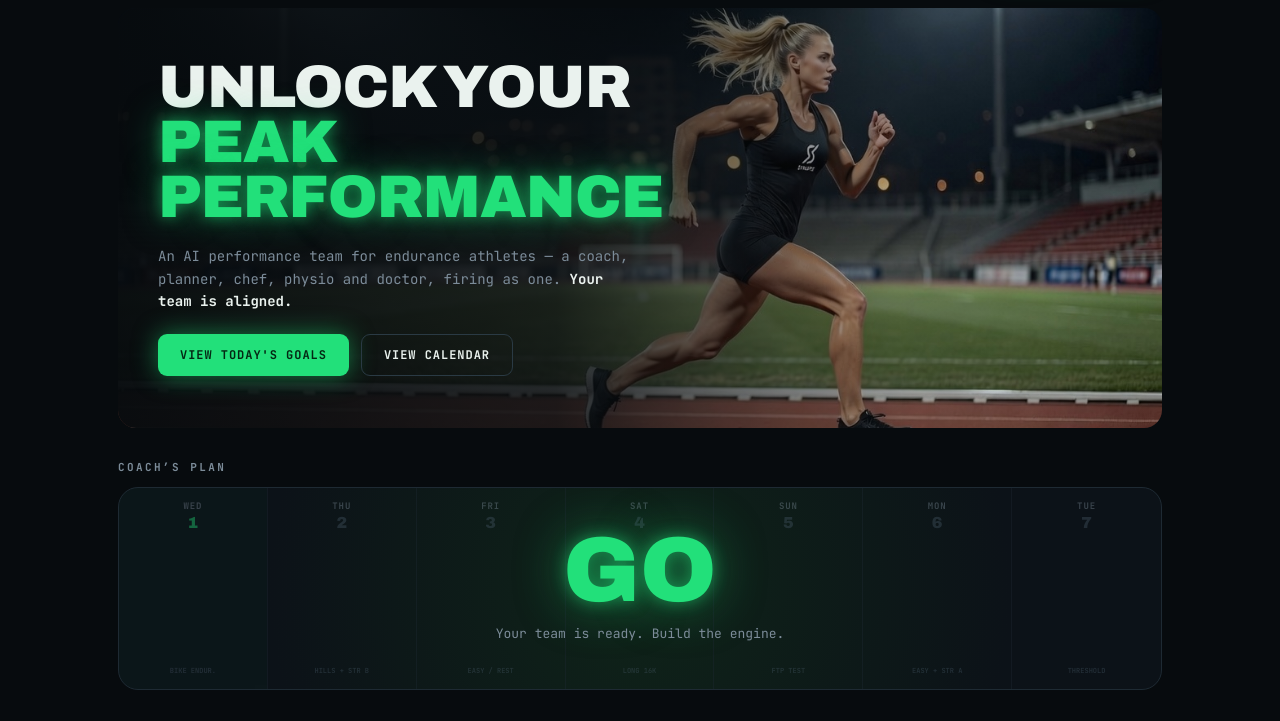
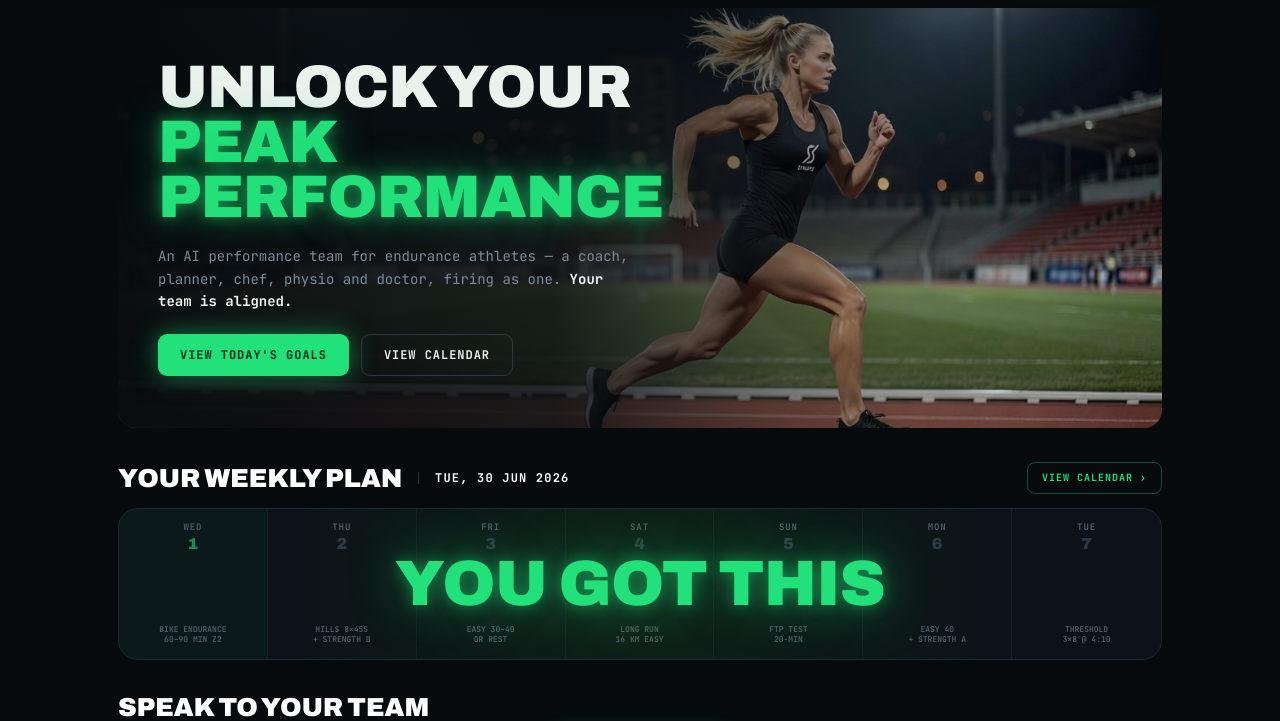
Before and after one commit to memegrandprix/Synapse, a plain HTML site: page index.html in a window 1280 px wide. Shown: the part 78-799 px from the top of the page. Drawn offline with Linux system fonts and the light colour scheme.

Commit message:
Add files via upload

```diff
--- a/index.html
+++ b/index.html
@@ -45,7 +45,8 @@
   /* verdict band */
   .sect{font:700 11px/1 var(--mono);letter-spacing:.22em;text-transform:uppercase;color:var(--muted);margin:34px 0 14px}
   .verdict{background:radial-gradient(circle at 50% 50%,#0f2419,#0c1218 70%);border:1px solid var(--line);border-radius:20px;padding:46px 20px;text-align:center}
-  .verdict .go{font:900 92px/.8 var(--disp);color:var(--node);text-shadow:0 0 50px var(--nodeglow),0 0 16px var(--nodeglow)}
+  .verdict .go{font:900 64px/.9 var(--disp);color:var(--node);text-shadow:0 0 50px var(--nodeglow),0 0 16px var(--nodeglow);text-align:center;letter-spacing:-.01em}
+  @media(max-width:620px){.verdict .go{font-size:42px}}
   .verdict .sub{font:400 13px/1.5 var(--mono);color:var(--muted);margin-top:16px}
 
   /* team */
@@ -67,12 +68,12 @@
 
   /* week calendar behind the GO verdict */
   .verdict{position:relative;overflow:hidden}
-  .vcal{position:absolute;inset:0;display:grid;grid-template-columns:repeat(7,1fr);opacity:.4;z-index:0}
+  .vcal{position:absolute;inset:0;display:grid;grid-template-columns:repeat(7,1fr);opacity:.6;z-index:0}
   .vcal .vd{border-right:1px solid var(--line);display:flex;flex-direction:column;align-items:center;padding-top:14px;gap:4px}
   .vcal .vd:last-child{border-right:none}
   .vcal .vdow{font:700 9px/1 var(--mono);letter-spacing:.1em;text-transform:uppercase;color:var(--muted)}
   .vcal .vnum{font:900 16px/1 var(--disp);color:var(--faint)}
-  .vcal .vses{margin-top:auto;margin-bottom:14px;font:700 7px/1.3 var(--mono);text-transform:uppercase;text-align:center;color:var(--faint);padding:0 4px}
+  .vcal .vses{margin-top:auto;margin-bottom:14px;font:700 8px/1.3 var(--mono);text-transform:uppercase;text-align:center;color:var(--muted);padding:0 4px}
   .vcal .vd.today .vnum{color:var(--node)}
   .vcal .vd.today{background:rgba(34,224,122,.06)}
   .verdict .go,.verdict .sub{position:relative;z-index:1}
@@ -93,6 +94,20 @@
   .banner-content p{font:400 14px/1.6 var(--mono);color:var(--muted);margin:20px 0 8px;max-width:480px}
   .banner-content p b{color:var(--text);font-weight:700}
   @media(max-width:760px){.banner-content h1{font-size:42px}.banner-content{padding:32px 24px}.banner{min-height:340px}}
+
+
+  .coachsect{display:flex;align-items:center;gap:16px;margin:34px 0 14px}
+  .coachsect .coachface{width:52px;height:52px;border-radius:11px;object-fit:cover;border:1px solid var(--node);box-shadow:0 0 14px rgba(34,224,122,.35)}
+  .coachsect .coachfallback{display:flex;align-items:center;justify-content:center;background:#0c1512;color:var(--node);font:900 20px/1 var(--disp)}
+  .coachsect .coachtitle{font:900 26px/1 var(--disp);text-transform:uppercase;letter-spacing:-.01em;color:#FFFFFF}
+  .coachsect .todaydate{font:700 12px/1 var(--mono);letter-spacing:.1em;text-transform:uppercase;color:#FFFFFF;border-left:1px solid var(--edge);padding-left:16px}
+  .coachsect .calbtn{margin-left:auto;font:700 10px/1 var(--mono);letter-spacing:.1em;text-transform:uppercase;color:var(--node);text-decoration:none;border:1px solid #1d4a33;border-radius:8px;padding:10px 14px}
+  .coachsect .calbtn:hover{background:rgba(34,224,122,.08)}
+  @media(max-width:620px){.coachsect .coachtitle{font-size:19px}.coachsect{gap:11px}.coachsect .todaydate{display:none}}
+
+
+  .teamsect{font:900 26px/1 var(--disp);text-transform:uppercase;letter-spacing:-.01em;color:#FFFFFF}
+  @media(max-width:620px){.teamsect{font-size:19px}}
 
 </style>
 
@@ -118,27 +133,29 @@
     </div>
   </div>
 
-  <div class="sect">Coach&#8217;s plan</div>
+  <div class="coachsect"><span class="coachtitle">Your Weekly Plan</span><span class="todaydate" id="todaydate">—</span><a class="calbtn" href="#calendar">View calendar ›</a></div>
   <div class="verdict">
     <div class="vcal">
-      <div class="vd today"><div class="vdow">Wed</div><div class="vnum">1</div><div class="vses">Bike endur.</div></div>
-      <div class="vd"><div class="vdow">Thu</div><div class="vnum">2</div><div class="vses">Hills + Str B</div></div>
-      <div class="vd"><div class="vdow">Fri</div><div class="vnum">3</div><div class="vses">Easy / rest</div></div>
-      <div class="vd"><div class="vdow">Sat</div><div class="vnum">4</div><div class="vses">Long 16k</div></div>
-      <div class="vd"><div class="vdow">Sun</div><div class="vnum">5</div><div class="vses">FTP test</div></div>
-      <div class="vd"><div class="vdow">Mon</div><div class="vnum">6</div><div class="vses">Easy + Str A</div></div>
-      <div class="vd"><div class="vdow">Tue</div><div class="vnum">7</div><div class="vses">Threshold</div></div>
+      <div class="vd today"><div class="vdow">Wed</div><div class="vnum">1</div><div class="vses">Bike endurance<br>60–90 min Z2</div></div>
+      <div class="vd"><div class="vdow">Thu</div><div class="vnum">2</div><div class="vses">Hills 8×45s<br>+ Strength B</div></div>
+      <div class="vd"><div class="vdow">Fri</div><div class="vnum">3</div><div class="vses">Easy 30–40<br>or rest</div></div>
+      <div class="vd"><div class="vdow">Sat</div><div class="vnum">4</div><div class="vses">Long run<br>16 km easy</div></div>
+      <div class="vd"><div class="vdow">Sun</div><div class="vnum">5</div><div class="vses">FTP test<br>20-min</div></div>
+      <div class="vd"><div class="vdow">Mon</div><div class="vnum">6</div><div class="vses">Easy 40<br>+ Strength A</div></div>
+      <div class="vd"><div class="vdow">Tue</div><div class="vnum">7</div><div class="vses">Threshold<br>3×8 @ 4:10</div></div>
     </div>
-    <div class="go">GO</div>
-    <div class="sub">Your team is ready. Build the engine.</div>
+    <div class="go">YOU GOT THIS</div>
   </div>
 
-  <div class="sect">Speak to your team</div>
+  <div class="sect teamsect">Speak to your team</div>
   <div class="team">
     <div class="mem"><div class="av" style="color:#9B8CFF">P</div><div class="nm">Planner</div></div>
     <div class="mem"><div class="av" style="color:#22E07A">K</div><div class="nm">Chef</div></div>
-    <a class="mem head" href="synapse-coach.html" style="text-decoration:none;color:inherit"><div class="av" style="color:#22E07A">C</div><div class="nm">Head Coach</div></a>
-    <div class="mem"><div class="av" style="color:#FF9F1C">Ph</div><div class="nm">Physio</div></div>
+    <a class="mem head" href="synapse-coach.html" style="text-decoration:none;color:inherit"><div class="av" style="color:#22E07A;overflow:hidden;padding:0"><img src="coach.png" alt="Head Coach" style="width:100%;height:100%;object-fit:cover" onerror="this.outerHTML='C'"></div><div class="nm" style="color:#FFFFFF">Coach <span style="color:#22E07A">Pete</span></div></a>
+    <a class="mem" href="synapse-physio.html" style="text-decoration:none;color:inherit"><div class="av" style="color:#FF9F1C;overflow:hidden;padding:0"><img src="physio.png" alt="Physio Pam" style="width:100%;height:100%;object-fit:cover" onerror="this.outerHTML='Ph'"></div><div class="nm" style="color:#FFFFFF">Physio <span style="color:#22E07A">Pam</span></div></a>
     <div class="mem"><div class="av" style="color:#3FD3E6">Dr</div><div class="nm">Doctor</div></div>
   </div>
+<script>
+(function(){var d=new Date();var opts={weekday:'short',day:'numeric',month:'short',year:'numeric'};document.getElementById('todaydate').textContent=d.toLocaleDateString('en-GB',opts).toUpperCase();})();
+</script>
 </div></div>
```
